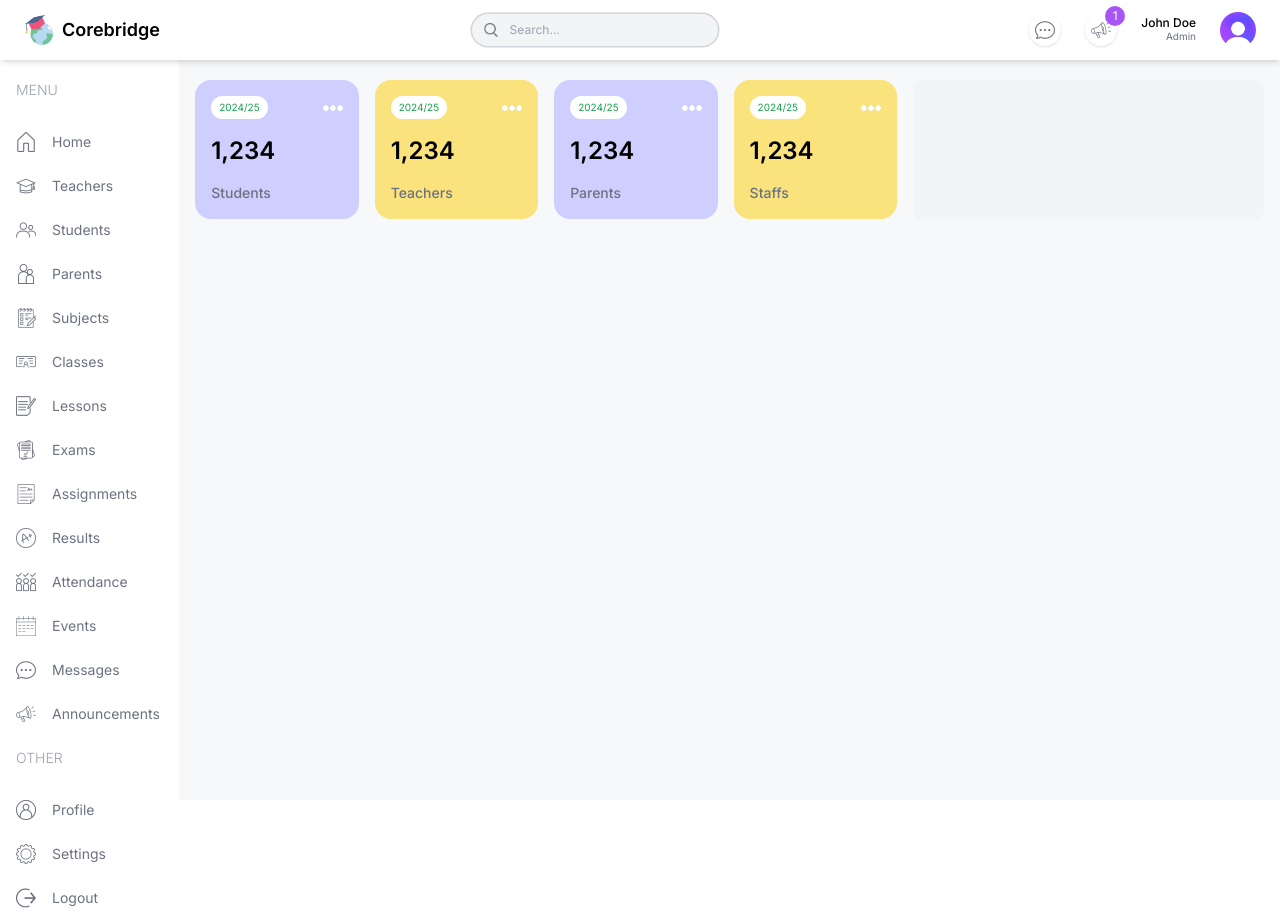
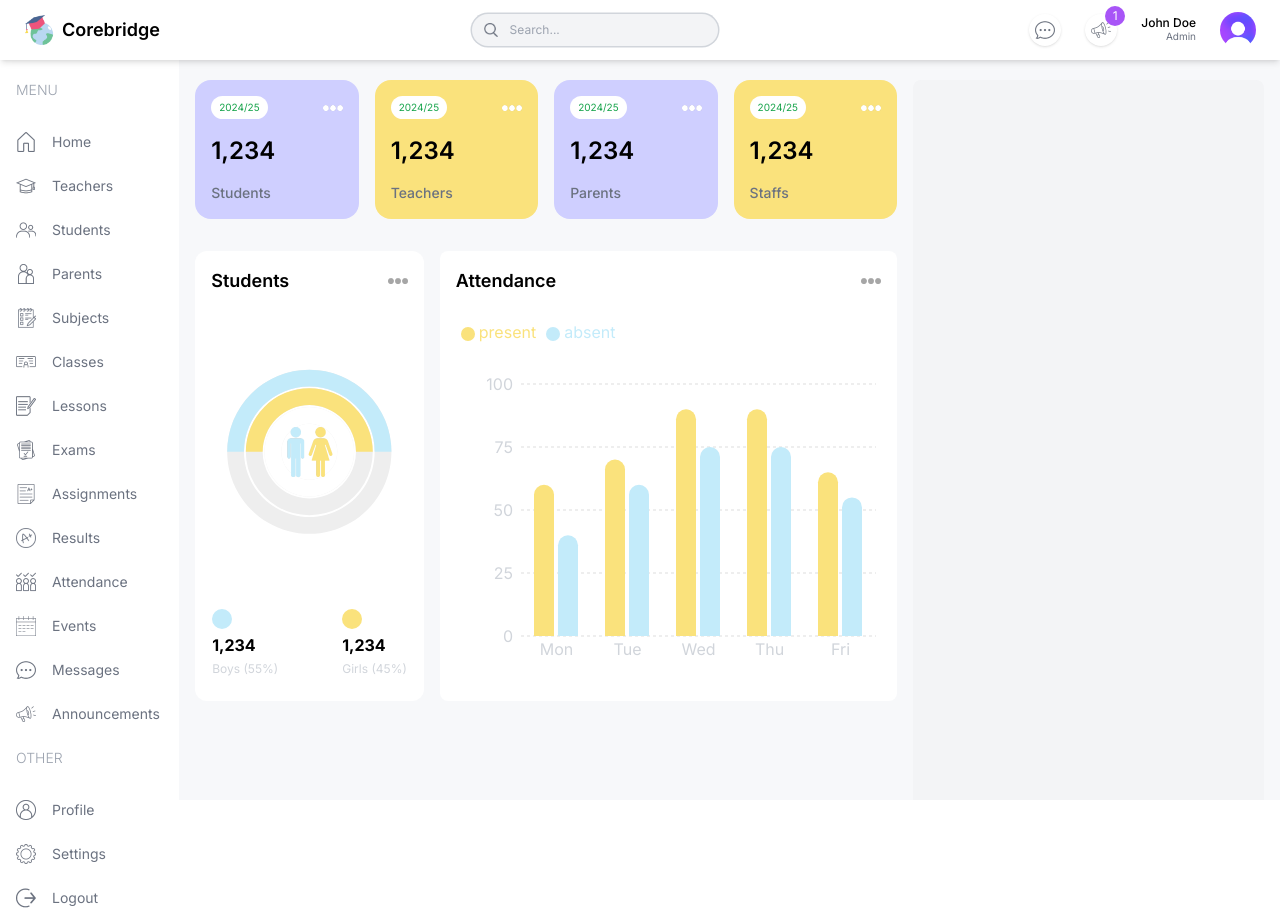
Before and after one commit to cynos28/Corebridge, a Next.js app in the folder client/: page /dashboard/admin in a window 1280 px wide. Built offline with nearby package versions, Linux system fonts and the light colour scheme.

Commit message:
dashboard students and attendance

```diff
--- /dev/null
+++ b/client/src/app/component/AttendanceChart.tsx
@@ -0,0 +1,86 @@
+"use client";
+import Image from "next/image";
+import {
+  BarChart,
+  Bar,
+  Rectangle,
+  XAxis,
+  YAxis,
+  CartesianGrid,
+  Tooltip,
+  Legend,
+  ResponsiveContainer,
+} from "recharts";
+
+const data = [
+  {
+    name: "Mon",
+    present: 60,
+    absent: 40,
+  },
+  {
+    name: "Tue",
+    present: 70,
+    absent: 60,
+  },
+  {
+    name: "Wed",
+    present: 90,
+    absent: 75,
+  },
+  {
+    name: "Thu",
+    present: 90,
+    absent: 75,
+  },
+  {
+    name: "Fri",
+    present: 65,
+    absent: 55,
+  },
+];
+
+const AttendanceChart = () => {
+  return (
+    <div className="bg-white rounded-lg p-4 h-full">
+      <div className="flex justify-between items-center">
+        <h1 className="text-lg font-semibold">Attendance</h1>
+        <Image src="/moreDark.png" alt="" width={20} height={20} />
+      </div>
+      <ResponsiveContainer width="100%" height="90%">
+        <BarChart width={500} height={300} data={data} barSize={20}>
+          <CartesianGrid strokeDasharray="3 3" vertical={false} stroke="#ddd" />
+          <XAxis
+            dataKey="name"
+            axisLine={false}
+            tick={{ fill: "#d1d5db" }}
+            tickLine={false}
+          />
+          <YAxis axisLine={false} tick={{ fill: "#d1d5db" }} tickLine={false} />
+          <Tooltip
+            contentStyle={{ borderRadius: "10px", borderColor: "lightgray" }}
+          />
+          <Legend
+            align="left"
+            verticalAlign="top"
+            wrapperStyle={{ paddingTop: "20px", paddingBottom: "40px" }}
+          />
+          <Bar
+            dataKey="present"
+            fill="#FAE27C"
+            legendType="circle"
+            radius={[10, 10, 0, 0]}
+          />
+          <Bar
+            dataKey="absent"
+            fill="#C3EBFA"
+            legendType="circle"
+            radius={[10, 10, 0, 0]}
+          />
+        </BarChart>
+      </ResponsiveContainer>
+    </div>
+  );
+};
+
+export default AttendanceChart;
--- a/client/src/app/component/CountCharts.tsx
+++ b/client/src/app/component/CountCharts.tsx
@@ -1,49 +1,29 @@
+"use client";
 
-import React, { PureComponent } from 'react';
-import { RadialBarChart, RadialBar, Legend, ResponsiveContainer } from 'recharts';
+import Image from "next/image";
+import {
+  RadialBarChart,
+  RadialBar,
+  Legend,
+  ResponsiveContainer,
+} from "recharts";
+
 
 const data = [
   {
-    name: '18-24',
-    uv: 31.47,
-    pv: 2400,
-    fill: '#8884d8',
+    name: "Total",
+    count: 106,
+    fill: "white",
   },
   {
-    name: '25-29',
-    uv: 26.69,
-    pv: 4567,
-    fill: '#83a6ed',
+    name: "Girls",
+    count: 53,
+    fill: "#FAE27C",
   },
   {
-    name: '30-34',
-    uv: 15.69,
-    pv: 1398,
-    fill: '#8dd1e1',
-  },
-  {
-    name: '35-39',
-    uv: 8.22,
-    pv: 9800,
-    fill: '#82ca9d',
-  },
-  {
-    name: '40-49',
-    uv: 8.63,
-    pv: 3908,
-    fill: '#a4de6c',
-  },
-  {
-    name: '50+',
-    uv: 2.63,
-    pv: 4800,
-    fill: '#d0ed57',
-  },
-  {
-    name: 'unknow',
-    uv: 6.67,
-    pv: 4800,
-    fill: '#ffc658',
+    name: "Boys",
+    count: 53,
+    fill: "#C3EBFA",
   },
 ];
 
@@ -58,7 +38,48 @@ const style = {
 
 const CountCharts = () => {
   return (
-    <div className=''>CountCharts</div>
+    <div className="bg-white rounded-xl w-full h-full p-4">
+      {/* TITLE */}
+      <div className="flex justify-between items-center">
+        <h1 className="text-lg font-semibold">Students</h1>
+        <Image src="/moreDark.png" alt="" width={20} height={20} />
+      </div>
+      {/* CHART */}
+      <div className="relative w-full h-[75%]">
+        <ResponsiveContainer>
+          <RadialBarChart
+            cx="50%"
+            cy="50%"
+            innerRadius="40%"
+            outerRadius="100%"
+            barSize={32}
+            data={data}
+          >
+            <RadialBar background dataKey="count" />
+          </RadialBarChart>
+        </ResponsiveContainer>
+        <Image
+          src="/maleFemale.png"
+          alt=""
+          width={50}
+          height={50}
+          className="absolute top-1/2 left-1/2 -translate-x-1/2 -translate-y-1/2"
+        />
+      </div>
+      {/* BOTTOM */}
+      <div className="flex justify-center gap-16">
+        <div className="flex flex-col gap-1">
+          <div className="w-5 h-5 bg-cbSky rounded-full" />
+          <h1 className="font-bold">1,234</h1>
+          <h2 className="text-xs text-gray-300">Boys (55%)</h2>
+        </div>
+        <div className="flex flex-col gap-1">
+          <div className="w-5 h-5 bg-cbYellow rounded-full" />
+          <h1 className="font-bold">1,234</h1>
+          <h2 className="text-xs text-gray-300">Girls (45%)</h2>
+        </div>
+      </div>
+    </div>
   );
 };
 
--- a/client/src/app/dashboard/admin/page.tsx
+++ b/client/src/app/dashboard/admin/page.tsx
@@ -1,9 +1,11 @@
+import AttendanceChart from "@/app/component/AttendanceChart";
+import CountCharts from "@/app/component/CountCharts";
 import UserCard from "@/app/component/UserCard";
 
 const AdminPage = () => {
   return (
     <div className="pt-20 p-4 flex gap-4 flex-col md:flex-row">
-      {/* LEFT */}
+      {/* LEFT SECTION */}
       <div className="w-full lg:w-2/3 flex flex-col gap-8">
         {/* USER CARDS */}
         <div className="flex gap-4 justify-between flex-wrap">
@@ -12,10 +14,31 @@ const AdminPage = () => {
           <UserCard type="parent" />
           <UserCard type="staff" />
         </div>
+
+        {/* CHARTS */}
+        <div className="flex flex-col gap-4">
+          {/* TOP CHARTS */}
+          <div className="flex gap-4 flex-col lg:flex-row">
+            {/* COUNT CHART */}
+            <div className="w-full lg:w-1/3 h-[450px]">
+              <CountCharts />
+            </div>
+            {/* ATTENDANCE CHART */}
+            <div className="w-full lg:w-2/3 h-[450px]">
+              <AttendanceChart />
+            </div>
+          </div>
+          {/* BOTTOM CHART */}
+          <div className="w-full h-[500px]">
+            {/* Additional content for bottom chart can go here */}
+          </div>
+        </div>
       </div>
 
       {/* RIGHT SECTION */}
-      <div className="w-full lg:w-1/3 flex flex-col gap-8 bg-gray-100 rounded-lg"></div>
+      <div className="w-full lg:w-1/3 flex flex-col gap-8 bg-gray-100 rounded-lg">
+        {/* Add content for the right section here */}
+      </div>
     </div>
   );
 };
```
